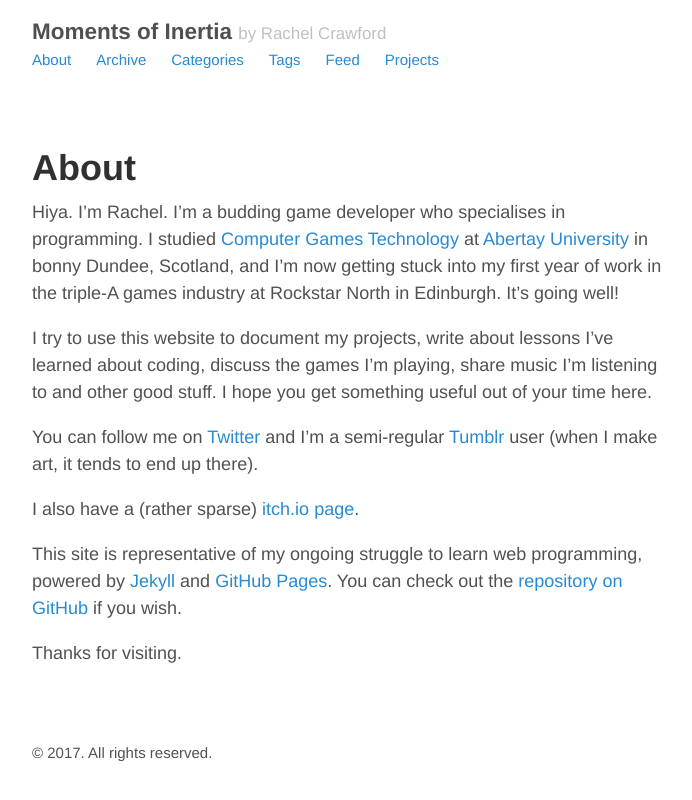
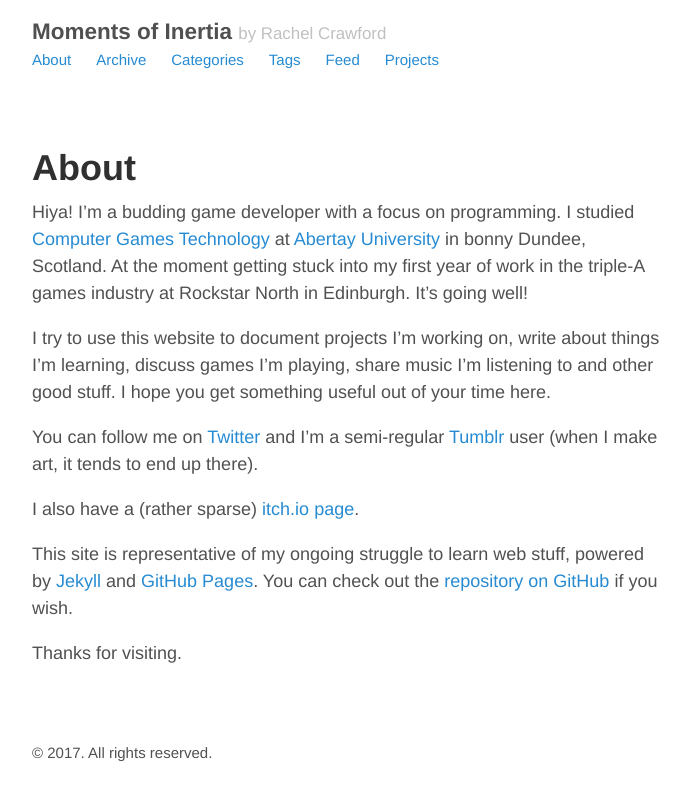
Before and after one commit to rachelnertia/rachelnertia.github.io, a Jekyll site: the page built from about.md, in a window 1280 px wide. Shown: the top 800 px of the page, without its empty margins (293-985 px from the left). Built offline with Jekyll 4.4.1, drawn with Linux system fonts in a browser that asks for light colours.

Commit message:
Update about.md

```diff
--- a/about.md
+++ b/about.md
@@ -3,14 +3,14 @@ layout: page
 title: About
 ---
 
-Hiya. I'm Rachel. I'm a budding game developer who specialises in programming. I studied [Computer Games Technology](http://www.abertay.ac.uk/courses//ug/comopgamestech/) at [Abertay University](http://www.abertay.ac.uk/) in bonny Dundee, Scotland, and I'm now getting stuck into my first year of work in the triple-A games industry at Rockstar North in Edinburgh. It's going well!
+Hiya! I'm a budding game developer with a focus on programming. I studied [Computer Games Technology](http://www.abertay.ac.uk/courses//ug/comopgamestech/) at [Abertay University](http://www.abertay.ac.uk/) in bonny Dundee, Scotland. At the moment getting stuck into my first year of work in the triple-A games industry at Rockstar North in Edinburgh. It's going well!
 
-I try to use this website to document my projects, write about lessons I've learned about coding, discuss the games I'm playing, share music I'm listening to and other good stuff. I hope you get something useful out of your time here.
+I try to use this website to document projects I'm working on, write about things I'm learning, discuss games I'm playing, share music I'm listening to and other good stuff. I hope you get something useful out of your time here.
 
 You can follow me on [Twitter](https://twitter.com/nershly) and I'm a semi-regular [Tumblr](http://nershly.tumblr.com/) user (when I make art, it tends to end up there).
 
 I also have a (rather sparse) [itch.io page](http://inertia.itch.io/).
 
-This site is representative of my ongoing struggle to learn web programming, powered by [Jekyll](https://jekyllrb.com/) and [GitHub Pages](https://pages.github.com/). You can check out the [repository on GitHub](https://github.com/rachelnertia/rachelnertia.github.io) if you wish.
+This site is representative of my ongoing struggle to learn web stuff, powered by [Jekyll](https://jekyllrb.com/) and [GitHub Pages](https://pages.github.com/). You can check out the [repository on GitHub](https://github.com/rachelnertia/rachelnertia.github.io) if you wish.
 
 Thanks for visiting.
```
